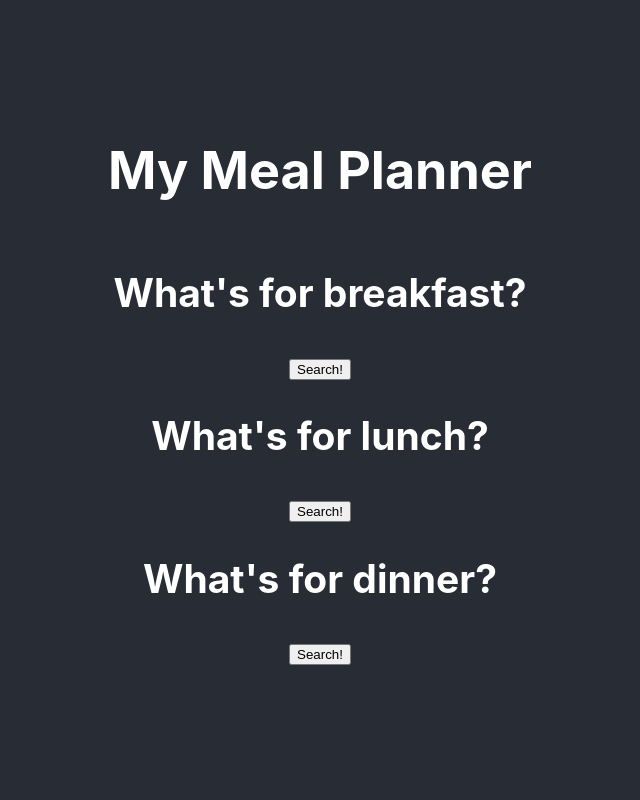
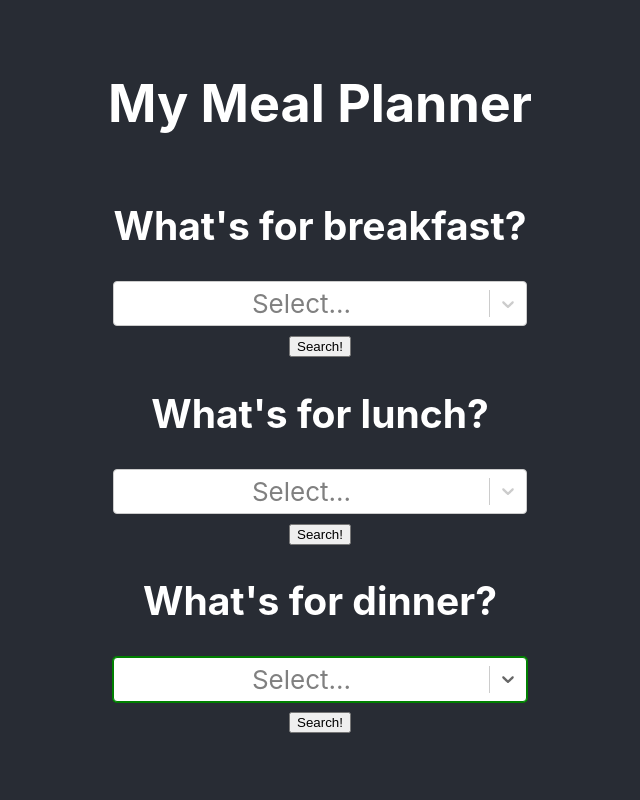
Before and after one commit to angelaphysicaltherapy/cookbook, a React (Create React App) app in the folder Cookbook/ClientApp/: page / in a window 1280 px wide. Shown: the top 800 px of the page, without its empty margins (320-960 px from the left). Built offline with nearby package versions, Linux system fonts and the light colour scheme; no server answers.

Commit message:
version: generated random complated

```diff
--- a/Cookbook/ClientApp/package.json
+++ b/Cookbook/ClientApp/package.json
@@ -6,9 +6,11 @@
     "@testing-library/jest-dom": "^5.16.2",
     "@testing-library/react": "^12.1.3",
     "@testing-library/user-event": "^13.5.0",
+    "chroma-js": "^2.4.2",
     "react": "^17.0.2",
     "react-dom": "^17.0.2",
     "react-scripts": "5.0.0",
+    "react-select": "^5.2.2",
     "web-vitals": "^2.1.4"
   },
   "scripts": {
--- a/Cookbook/ClientApp/src/Search.js
+++ b/Cookbook/ClientApp/src/Search.js
@@ -1,27 +1,63 @@
+import Select, { StylesConfig } from 'react-select'
+import React, { Component, useEffect, useState } from 'react';
+import makeAnimated from 'react-select/animated';
+import chroma from 'chroma-js';
 
-
-import React, { Component, useEffect, useState } from 'react';
 
 
 export default function Search() {
     const [brek, setBrek] = useState({});
     const [lun, setLun] = useState({});
     const [din, setDin] = useState({});
-    const [label, setLabel] = useState([]);
+    const [selectLabels, setSelectLabels] = useState([]);
+    const [labels, setLabels] = useState([]);
 
-    const getLabels = async ()=>{
+    const customTheme= (theme)=>{
+        return{
+            ...theme,
+            colors:{
+                ...theme.colors,
+                primary25: "Thistle",
+                primary: "green",
+            }
+        }
+    }
+
+    const animatedComponents = makeAnimated();
+
+    const customStyles = {
+        option: provided => ({
+          ...provided,
+          color: 'rgb(59,68,75)'
+        }),
+        control: provided => ({
+          ...provided,
+          color: 'rgb(59,68,75)'
+        }),
+        // singleValue: (provided) => {
+        //   ...provided,
+        //   color: 'black'
+        // }
+      }
+
+    const getLabels = async () => {
         const endpoint = "/api/Label";
         try {
             const response = await fetch(endpoint);
             if (response.ok) {
                 const jsonResponse = await response.json();
-                setLabel(jsonResponse);
+                setLabels(jsonResponse);
             }
         } catch (error) { console.log(error) };
+    }
+    useEffect(getLabels, []);
 
-    }
+
+
     const getRandom = async (mealId, setter) => {
-        const endpoint = `/api/Dish/random/${mealId}`;
+        const params = new URLSearchParams();
+        selectLabels.forEach(l => params.append("labelIds", l.id));
+        const endpoint = `/api/Dish/random/${mealId}?${params.toString()}`;
         try {
             const response = await fetch(endpoint);
             if (response.ok) {
@@ -33,33 +69,63 @@ export default function Search() {
     };
 
 
+
+
+
     return (
         <div >
             <section>
                 <h2>What's for breakfast?</h2>
+                <Select isSearchable isMulti autoFocus
+                        options={labels}
+                        getOptionLabel={l => l.name}
+                        getOptionValue={l=>l.id}
+                        onChange={(dudytfdftuyt)=>setSelectLabels(dudytfdftuyt)}
+                        noOptionsMessage={()=>"No matched labels"}
+                        components={animatedComponents}
+                        theme={customTheme}
+                        styles={customStyles}  />
                 <button type="button" onClick={() => getRandom(1, setBrek)}>Search!</button>
                 <div className="result">
                     <h3>{brek.name}</h3>
-                   {brek.labels && <p><h4>Labels:</h4>{brek.labels.map(l=>`${l.name} `)}</p>}
+                    {brek.labels && <p><h4>Labels:</h4>{brek.labels.map(l=>l.name).join(", ")}</p>}
                 </div>
             </section>
 
             <section>
                 <h2>What's for lunch?</h2>
+                <Select isSearchable isMulti autoFocus
+                        options={labels}
+                        getOptionLabel={l => l.name}
+                        getOptionValue={l=>l.id}
+                        onChange={setSelectLabels}
+                        noOptionsMessage={()=>"No matched labels"}
+                        theme={customTheme}
+                        components={animatedComponents}
+                        styles={customStyles} />
                 <button type="button" onClick={() => getRandom(2, setLun)}>Search!</button>
                 <div className="result">
                     <h3>{lun.name}</h3>
-                   {lun.labels!=null? <p><h4>Labels:</h4>{lun.labels.map(l=>`${l.name} `)}</p> : <p></p>}
+                    {lun.labels != null ? <p><h4>Labels:</h4>{lun.labels.map(l=>l.name).join(", ")}</p> : <p></p>}
 
                 </div>
             </section>
 
             <section>
                 <h2>What's for dinner?</h2>
+                <Select isSearchable isMulti autoFocus
+                        options={labels}
+                        getOptionLabel={l => l.name}
+                        getOptionValue={l=>l.id}
+                        onChange={setSelectLabels}
+                        noOptionsMessage={()=>"No matched labels"}
+                        theme={customTheme}
+                        components={animatedComponents}
+                        styles={customStyles}  />
                 <button type="button" onClick={() => getRandom(3, setDin)}>Search!</button>
                 <div className="result">
                     <h3>{din.name}</h3>
-                   {din.labels!=null? <p><h4>Labels:</h4>{din.labels.map(l=> `${l.name} `)}</p> : <p></p>}
+                    {din.labels != null ? <p><h4>Labels:</h4>{din.labels.map(l =>l.name ).join(", ")}</p> : <p></p>}
 
                 </div>
             </section>
```
Also changed, not shown: 2 other files (tests, documents, lock files or other folders). Lines whose indentation alone changed are shown as unchanged.
